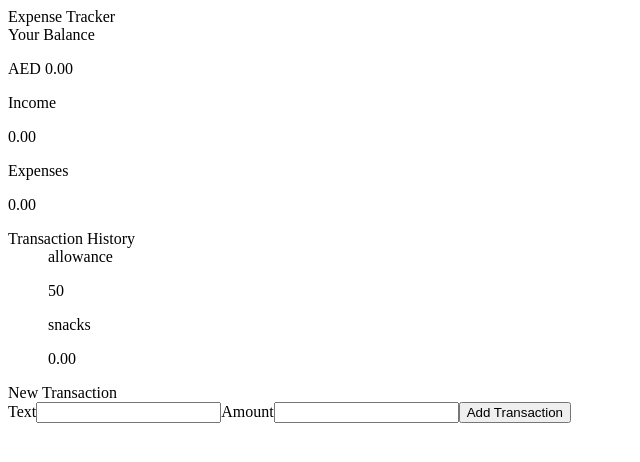
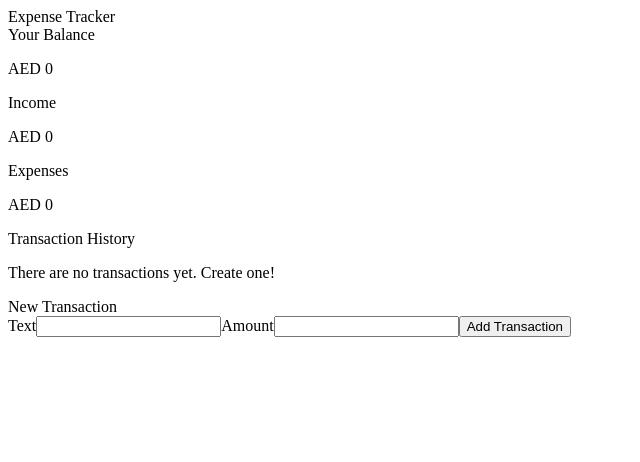
Before and after one commit to MaqLA/vue-money-tracker, a Vue app: page / in a window 1280 px wide. Shown: the top 462 px of the page, without its empty margins (0-640 px from the left). Built offline with nearby package versions, Linux system fonts and the light colour scheme.

Commit message:
add local functionality

```diff
--- a/src/App.vue
+++ b/src/App.vue
@@ -2,19 +2,19 @@
 <template>
   <Header></Header>
    <div class="container">
-    <Balance></Balance>
-    <IncomeExpenses></IncomeExpenses>
-    <TransactionList></TransactionList>
-    <AddTransaction></AddTransaction>
+    <Balance :totalBalance="totalBalance"></Balance>
+    <IncomeExpenses :totalExpenses="totalExpenses" :totalIncome="totalIncome"></IncomeExpenses>
+    <TransactionList :transactions="transactions"></TransactionList>
+    <AddTransaction @add-transaction="addTransaction"></AddTransaction>
    </div>
 </template>
 
 <script>
-import Header from './components/Header.vue'
-import Balance from './components/Balance.vue'
-import IncomeExpenses from './components/IncomeExpenses.vue'
-import TransactionList from './components/TransactionList.vue'
-import AddTransaction from './components/AddTransaction.vue'
+import Header from './components/Header.vue';
+import Balance from './components/Balance.vue';
+import IncomeExpenses from './components/IncomeExpenses.vue';
+import TransactionList from './components/TransactionList.vue';
+import AddTransaction from './components/AddTransaction.vue';
 
 export default {
   components: {
@@ -24,20 +24,71 @@ export default {
     TransactionList,
     AddTransaction
   },
-  data(){ // this is what might move to localstorage
+  data(){
     return {
+      transactions: [ // this is what might move to localstorage
+        // {
+        //   id: 1,
+        //   // date: new Date().getUTCDate(),
+        //   text: 'test data',
+        //   amount: 100.99
+        // },
+        // {
+        //   id: 2,
+        //   text: 'test data2',
+        //   amount: -50.01
+        // }
+      ],
 
-    }; // end data()
+    };
+  },
+  computed: {
+    totalBalance(){
+      // accumulator 0 holds the total values returned after calculation
+      return this.transactions.reduce( (accumulator, transaction)=> {
+        return accumulator + transaction.amount;
+      },0);
+    },
+    totalIncome(){
+      // return amounts greater than 0
+      return this.transactions.reduce((accumulator, transaction)=> {
+        if(transaction.amount > 0){
+          return accumulator + transaction.amount;
+        }else{
+          return accumulator;
+        }
+      },0);
+    },
+    totalExpenses(){
+      // return amounts less than 0
+      return this.transactions.reduce((accumulator, transaction)=> {
+        if(transaction.amount < 0){
+          return accumulator + transaction.amount; // negative number + negative number
+        }else{
+          return accumulator;
+        }
+      },0);
+    }
   },
   methods: {
+    addTransaction(listingText, listingAmount){
+      const newTransaction = {
+        id: new Date().toISOString(),
+        // date: new Date().getUTCDate(),
+        text: listingText,
+        amount: listingAmount
+      };
+
+      this.transactions.push(newTransaction);
+    },
 
   }
 }
 </script>
 
-<style>
+<!-- <style>
  ul {
   margin: 0;
   /* padding: 0; */
  }
-</style>
+</style> -->
--- /dev/null
+++ b/src/assets/styles.css
@@ -0,0 +1,11 @@
+ul {
+    margin: 0;
+    /* padding: 0; */
+}
+
+#list {
+    list-style: none;
+}
+#list span {
+    margin: 1rem;
+}
--- a/src/components/AddTransaction.vue
+++ b/src/components/AddTransaction.vue
@@ -1,23 +1,35 @@
 <template>
     New Transaction
-    <form>
+    <form @submit.prevent="handleSubmit">
         <label for="type">Text</label>
-        <input type="text" id="type">
+        <input type="text" id="type" v-model="enteredText">
         <label for="amount">Amount</label>
-        <input type="text" id="amount">
+        <input type="text" id="amount" v-model.number="enteredAmount">
         <button>Add Transaction</button>
     </form>
 </template>
 
 <script>
 export default {
+    emits: ['add-transaction'],
     data(){
         return {
-
+            enteredText: '',
+            enteredAmount: '',
         };
     },
     methods: {
-
+        handleSubmit(){
+            this.$emit(
+                'add-transaction', // emits function to App.vue
+                this.enteredText,
+                this.enteredAmount
+            )
+            this.clearFields();
+        },
+        clearFields(){
+            [this.enteredText, this.enteredAmount] = ['', '']
+        }
     }
 }
 </script>
--- a/src/components/Balance.vue
+++ b/src/components/Balance.vue
@@ -1,4 +1,12 @@
 <template>
     Your Balance
-    <p>AED 0.00</p>
+    <p>AED {{ totalBalance }}</p>
 </template>
+
+<script>
+export default {
+    props: {
+        totalBalance: Number
+    }
+}
+</script>
--- a/src/components/IncomeExpenses.vue
+++ b/src/components/IncomeExpenses.vue
@@ -1,10 +1,19 @@
 <template>
     <div>
         Income
-        <p>0.00</p>
+        <p>AED {{ totalIncome }}</p>
     </div>
     <div>
         Expenses
-        <p>0.00</p>
+        <p>AED {{ totalExpenses }}</p>
     </div>
 </template>
+
+<script>
+export default {
+    props: {
+        totalIncome: Number,
+        totalExpenses: Number,
+    }
+}
+</script>
--- a/src/components/TransactionList.vue
+++ b/src/components/TransactionList.vue
@@ -2,30 +2,36 @@
     Transaction History
     <ul id="list">
         <!-- temp items -->
-        <li class="plus">
+        <!-- <li class="plus">
             allowance <p>50</p>
         </li>
         <li class="minus">
             snacks <p>0.00</p>
+        </li> -->
+        <li
+        v-for="item in transactions"
+        :key="item.id">
+        {{ item.text }}<span>AED {{ item.amount }}</span>
         </li>
     </ul>
+    <p v-if="transactions.length === 0">There are no transactions yet. Create one!</p>
 </template>
 
 <script>
 export default {
-    data(){
-        return {
-            // transactions array moved to App.vue
-        };
-    }
+    props: {
+        transactions: Object,
+        // text: String,
+        // amount: Number
+    },
 }
 </script>
 
-<style scoped>
+<!-- <style scoped>
 #list {
     list-style: none;
 }
 #list span {
     margin: 1rem;
 }
-</style>
+</style> -->
--- a/src/main.js
+++ b/src/main.js
@@ -1,3 +1,4 @@
+import './assets/styles.css'
 import { createApp } from 'vue'
 import App from './App.vue'
 
```
